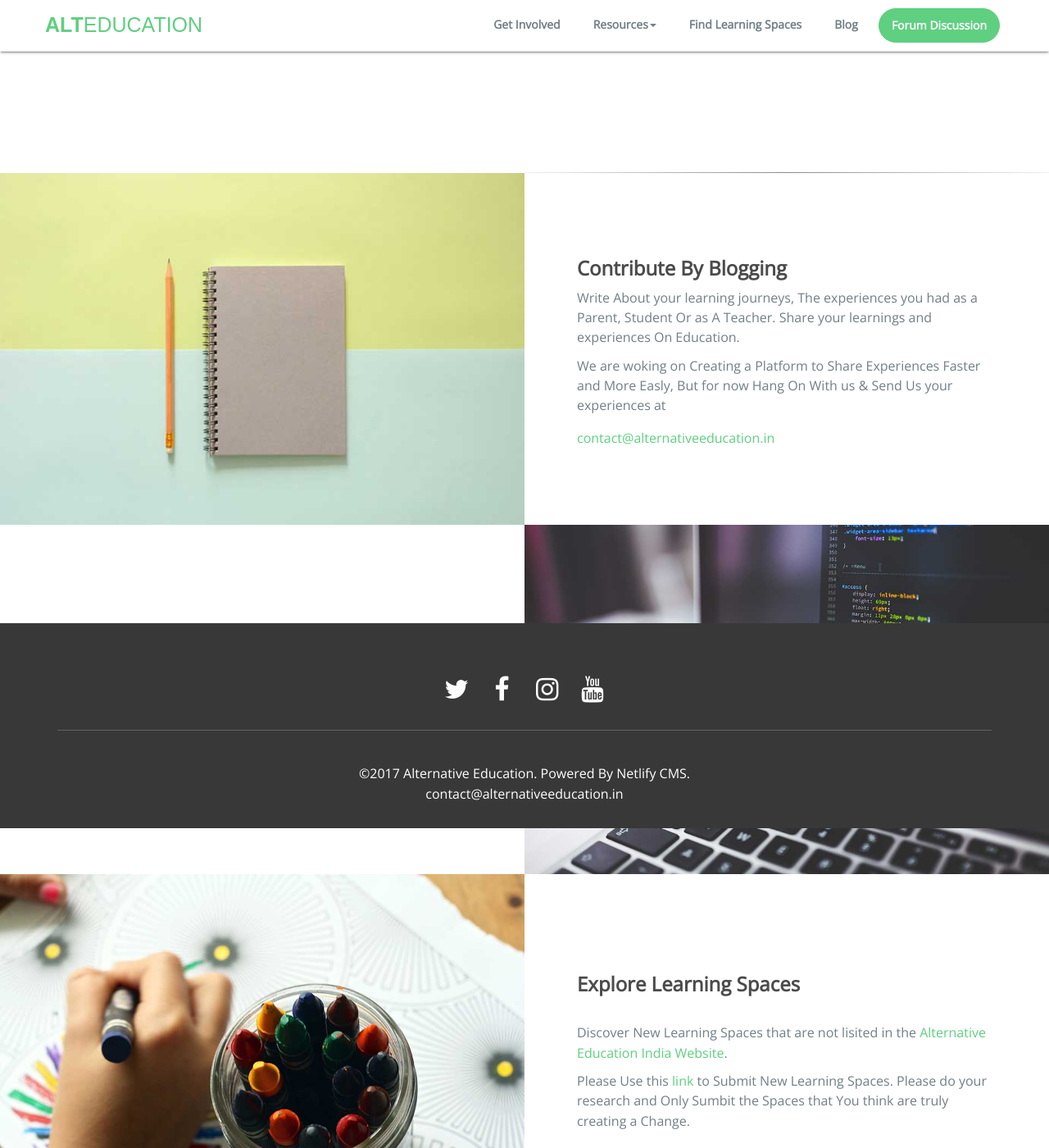
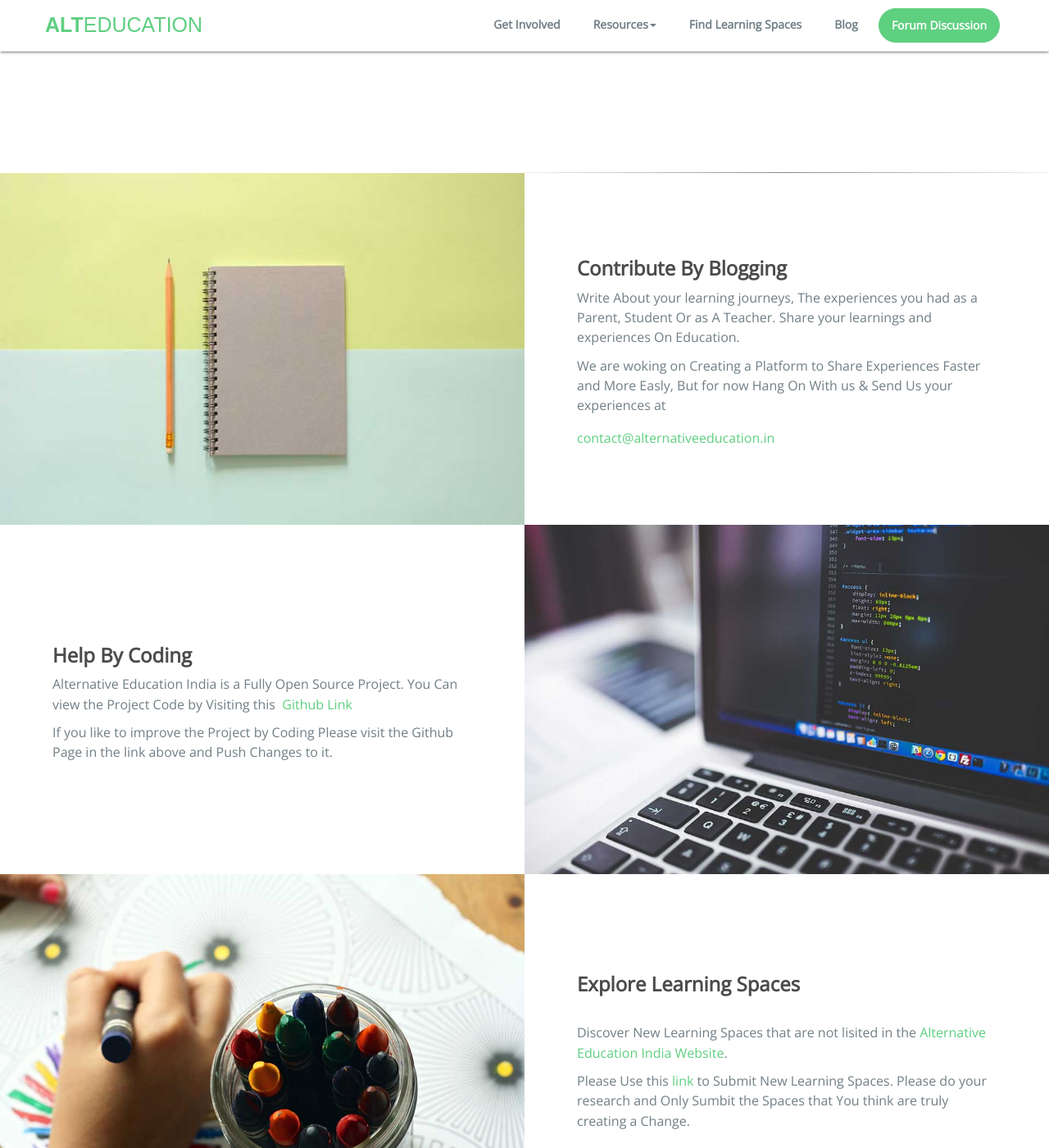
Before and after one commit to alteducation/web, a Jekyll site: the page built from get-involved.html, in a window 1280 px wide and 1400 px high, scrolled down 390 px. Shown: the whole window at 82% size. Built offline with Jekyll 4.4.1, drawn with Linux system fonts in a browser that asks for light colours; some web fonts are replaced; comment, search, counter and statistics services are not loaded.

Commit message:
Footer Error Reverted Back

```diff
--- a/css/style.css
+++ b/css/style.css
@@ -278,7 +278,8 @@
 Footer
 ************************************/
 .footer {
-  position: absolute;
+  position: relative;
+  height: auto;
   bottom: 0;
   width: 100%;
   padding: 5px 0 20px;
```
